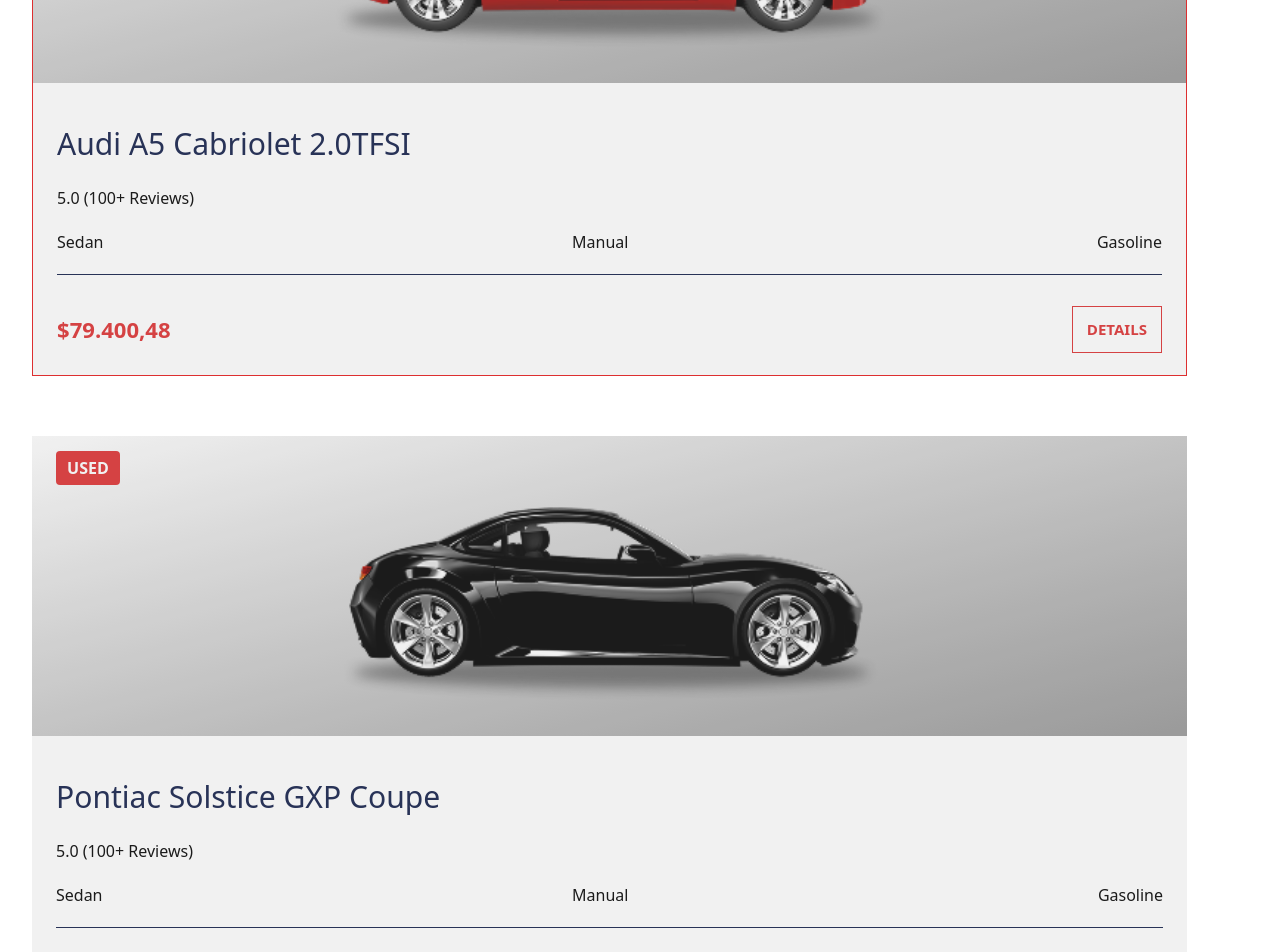
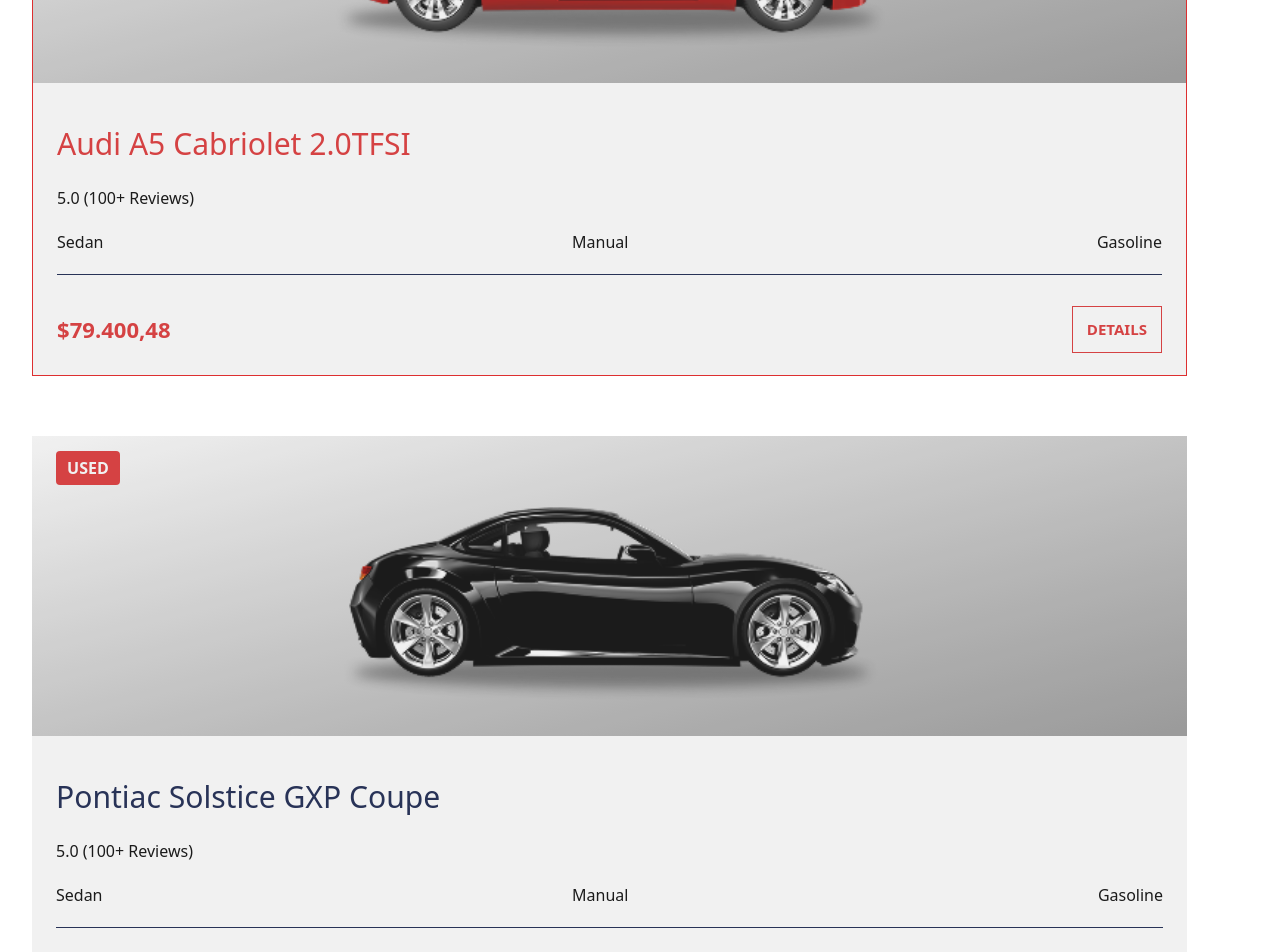
Before and after one commit to jdy8739/markup-2, a React (Vite) app: page / in a window 1280 px wide. Shown: the part 6180-7132 px from the top of the page. Built offline with nearby package versions, Linux system fonts and the light colour scheme.

Commit message:
fix min-height of product cards

```diff
--- a/src/components/blocks/Products.tsx
+++ b/src/components/blocks/Products.tsx
@@ -12,7 +12,8 @@
         py-[3.44rem]
         px-[2rem]
         flex flex-col
-        gap-[5.00rem]"
+        gap-[5.00rem]
+        "
     >
       <div className="h-[15.44rem] md:h-[23.38rem] lg:h-[34.38rem]">
         <img src={profile} alt="profile" className="w-full h-full object-top object-cover" />
@@ -44,7 +45,7 @@
               </div>
               <div />
             </div>
-            <div className="pt-[2.38rem] h-[18.75rem] pb-[1.88rem] px-[1.50rem] flex flex-col justify-between">
+            <div className="pt-[2.38rem] min-h-[18.75rem] pb-[1.88rem] px-[1.50rem] flex flex-col justify-between gap-[1.25rem]">
               <div className="flex flex-col gap-[1.25rem]">
                 <h2 className="text-[1.88rem] text-[#101C48] lg:text-[1.38rem]">Audi A4 Avant White 2013</h2>
                 <div>
@@ -75,9 +76,9 @@
               </div>
               <div />
             </div>
-            <div className="pt-[2.38rem] h-[18.75rem] pb-[1.88rem] px-[1.50rem] flex flex-col justify-between">
+            <div className="pt-[2.38rem] min-h-[18.75rem] pb-[1.88rem] px-[1.50rem] flex flex-col justify-between gap-[1.25rem]">
               <div className="flex flex-col gap-[1.25rem]">
-                <h2 className="text-[1.88rem] text-[#101C48] lg:text-[1.38rem]">Audi A5 Cabriolet 2.0TFSI</h2>
+                <h2 className="text-[1.88rem] text-[#DD2F30] lg:text-[1.38rem]">Audi A5 Cabriolet 2.0TFSI</h2>
                 <div>
                   <div></div>
                   <div>5.0 (100+ Reviews)</div>
@@ -95,7 +96,7 @@
               </div>
             </div>
           </li>
-          <li className="h-[37.13rem] relative">
+          <li className="min-h-[37.13rem] relative">
             <div className="absolute top-0 right-0 w-full h-full bg-[#A6A6A6] opacity-16" />
             <div className="h-[18.75rem] bg-linear-to-tl from-[rgba(88,88,88,0.62)] to-white py-[1.25rem] px-[1.50rem] flex flex-col justify-between">
               <div>
@@ -106,7 +107,7 @@
               </div>
               <div />
             </div>
-            <div className="pt-[2.38rem] h-[18.75rem] pb-[1.88rem] px-[1.50rem] flex flex-col justify-between">
+            <div className="pt-[2.38rem] min-h-[18.75rem] pb-[1.88rem] px-[1.50rem] flex flex-col justify-between gap-[1.25rem]">
               <div className="flex flex-col gap-[1.25rem]">
                 <h2 className="text-[1.88rem] text-[#101C48] lg:text-[1.38rem]">Pontiac Solstice GXP Coupe</h2>
                 <div>
```
